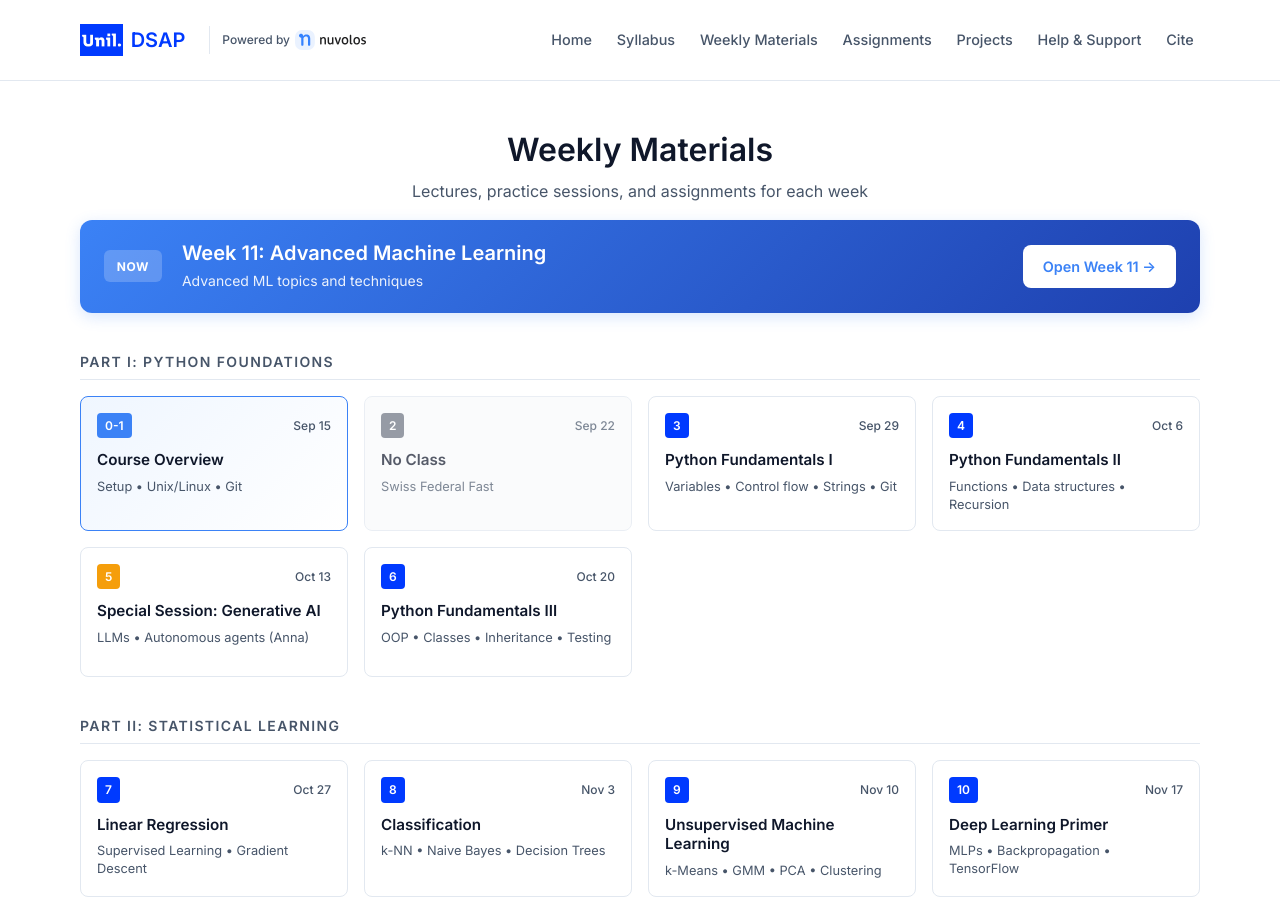
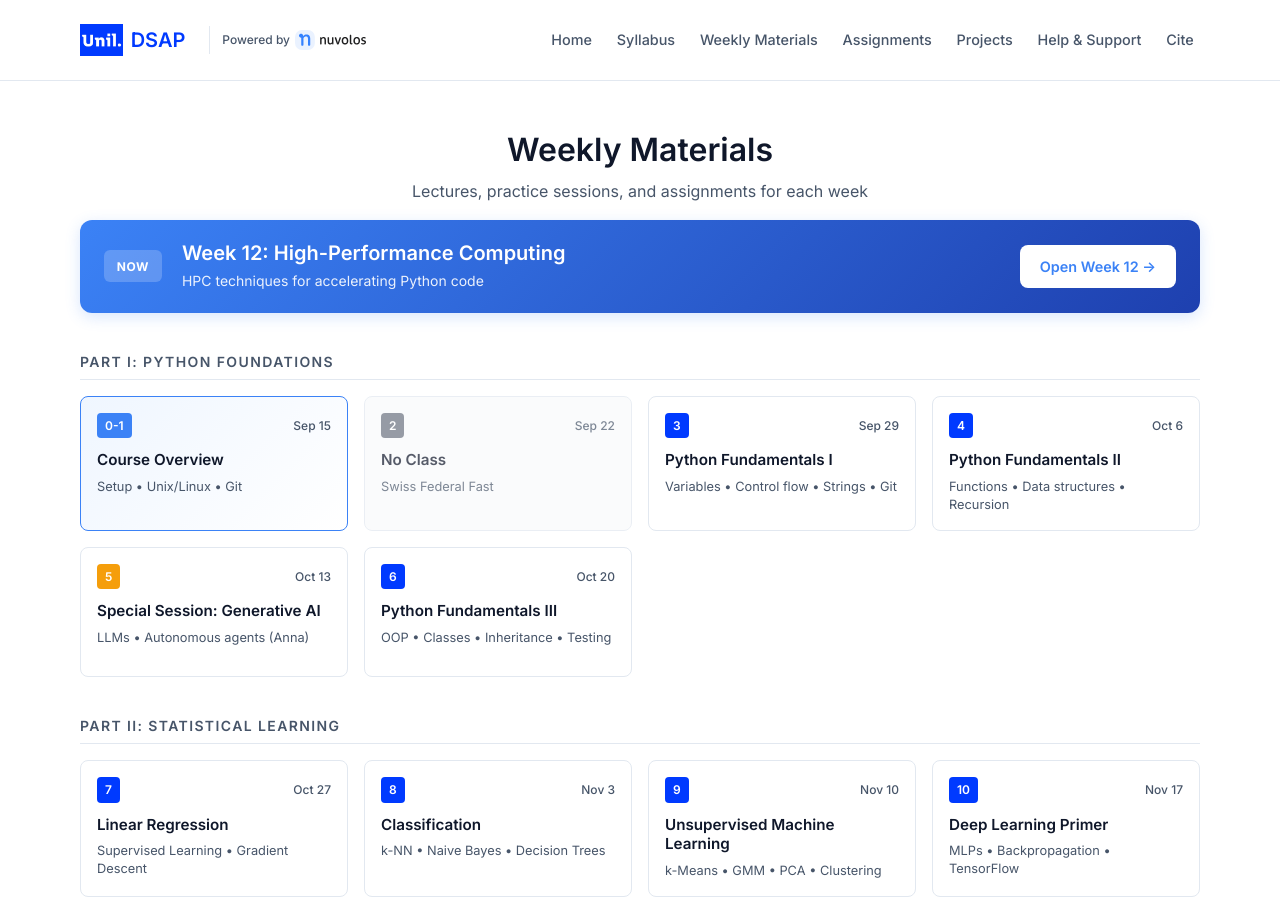
Before and after one commit to ap-unil-2025/course-materials, a Jekyll site: the page built from docs/weekly-materials.md, in a window 1280 px wide and 900 px high. Built offline with Jekyll 4.4.1, drawn with Linux system fonts in a browser that asks for light colours.

Commit message:
🔄 Weekly update: Set current week on main and weekly pages - 2025-12-01

```diff
--- a/docs/index.html
+++ b/docs/index.html
@@ -9,8 +9,8 @@ layout: default
     <div class="current-content">
       <span class="current-label">NOW</span>
       <div class="current-info">
-        <h2>Week 11: Advanced Machine Learning</h2>
-        <p>Advanced ML topics and techniques</p>
+        <h2>Week 12: High-Performance Computing</h2>
+        <p>HPC techniques for accelerating Python code</p>
       </div>
     </div>
     <a href="{{ '/weekly-materials' | relative_url }}" class="current-btn">Access Weekly Hub →</a>
--- a/docs/weekly-materials.md
+++ b/docs/weekly-materials.md
@@ -33,11 +33,11 @@ layout: default
     <div class="current-content">
       <span class="current-label">NOW</span>
       <div class="current-info">
-        <h2>Week 11: Advanced Machine Learning</h2>
-        <p>Advanced ML topics and techniques</p>
+        <h2>Week 12: High-Performance Computing</h2>
+        <p>HPC techniques for accelerating Python code</p>
       </div>
     </div>
-    <a href="{{ '/week/week11' | relative_url }}" class="current-btn">Open Week 11 →</a>
+    <a href="{{ '/week/week12' | relative_url }}" class="current-btn">Open Week 12 →</a>
   </div>
 
   <section class="course-section">
```
